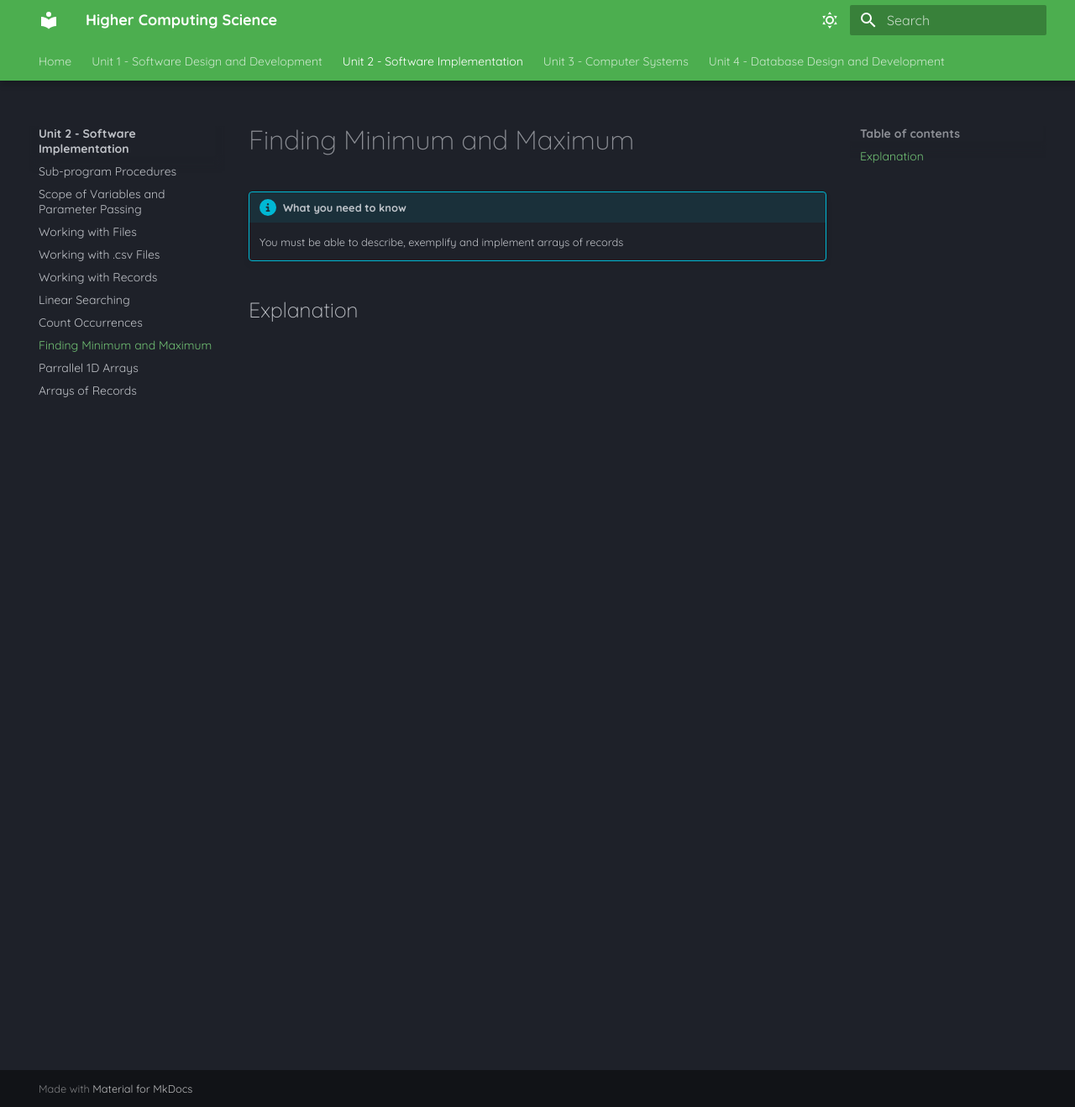
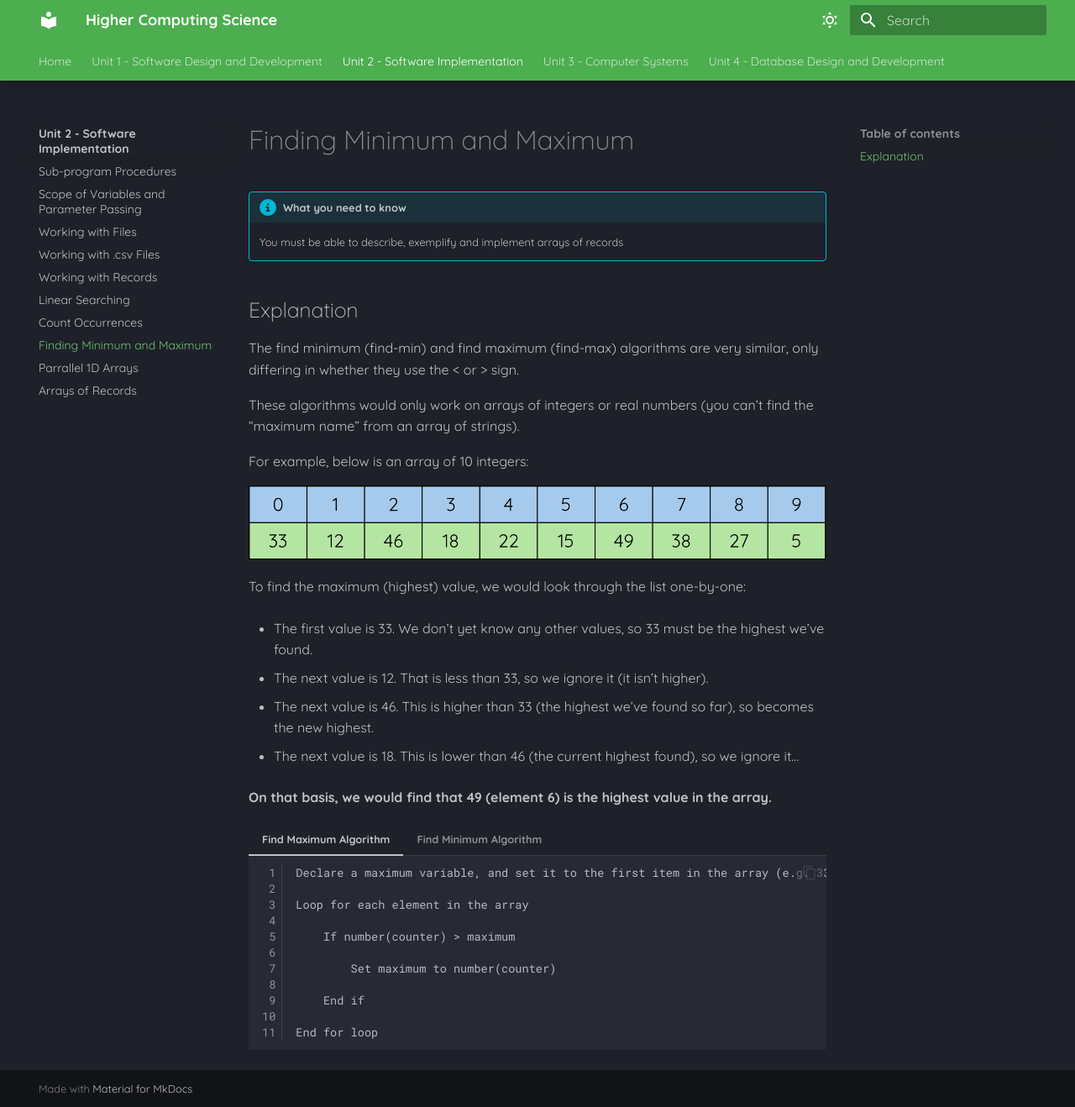
Before and after one commit to Mr-Wood-CS/Higher-Computing-Science-MD-Files, an MkDocs documentation site: the page built from docs/SI/10-Standard-Algorithms-Finding-Minimum-and-Maximum.md, in a window 1280 px wide and 1318 px high. Shown: the whole window at 84% size. Built offline with MkDocs 1.6.1 and Material for MkDocs 9.7.7, drawn with Linux system fonts in a browser that asks for light colours.

Commit message:
Update 10-Standard-Algorithms-Finding-Minimum-and-Maximum.md

````diff
--- a/docs/SI/10-Standard-Algorithms-Finding-Minimum-and-Maximum.md
+++ b/docs/SI/10-Standard-Algorithms-Finding-Minimum-and-Maximum.md
@@ -5,3 +5,58 @@
 	You must be able to describe, exemplify and implement arrays of records
 
 ## Explanation
+
+The find minimum (find-min) and find maximum (find-max) algorithms are very similar, only differing in whether they use the < or > sign.
+
+These algorithms would only work on arrays of integers or real numbers (you can’t find the “maximum name” from an array of strings).
+
+For example, below is an array of 10 integers:
+
+<figure markdown="span">
+  ![img 1](../Images/Min-and-Max-1.png){ width="800" }
+</figure>
+
+To find the maximum (highest) value, we would look through the list one-by-one:
+
+* The first value is 33. We don’t yet know any other values, so 33 must be the highest we’ve found.
+
+* The next value is 12. That is less than 33, so we ignore it (it isn’t higher).
+
+* The next value is 46. This is higher than 33 (the highest we’ve found so far), so becomes the new highest.
+
+* The next value is 18. This is lower than 46 (the current highest found), so we ignore it…
+
+__On that basis, we would find that 49 (element 6) is the highest value in the array.__
+
+=== "__Find Maximum Algorithm__"
+
+    ``` pseudocode linenums="1"
+	Declare a maximum variable, and set it to the first item in the array (e.g. 33)
+
+	Loop for each element in the array
+
+		If number(counter) > maximum
+
+			Set maximum to number(counter)
+
+		End if
+
+	End for loop
+    ```
+
+
+=== "__Find Minimum Algorithm__"
+
+    ``` pseudocode linenums="1"
+	Declare a minimum variable, and set it to the first item in the array (e.g. 33)
+
+	Loop for each element in the array
+
+		If number(counter) < maximum
+
+			Set minimum to number(counter)
+
+		End if
+
+	End for loop
+    ```
````
